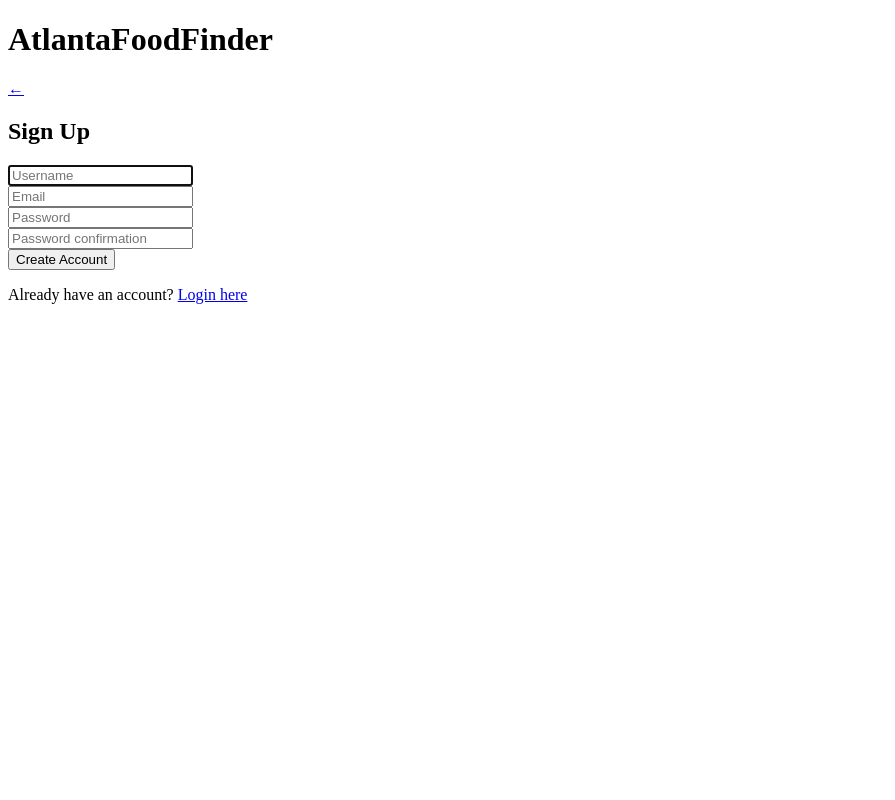
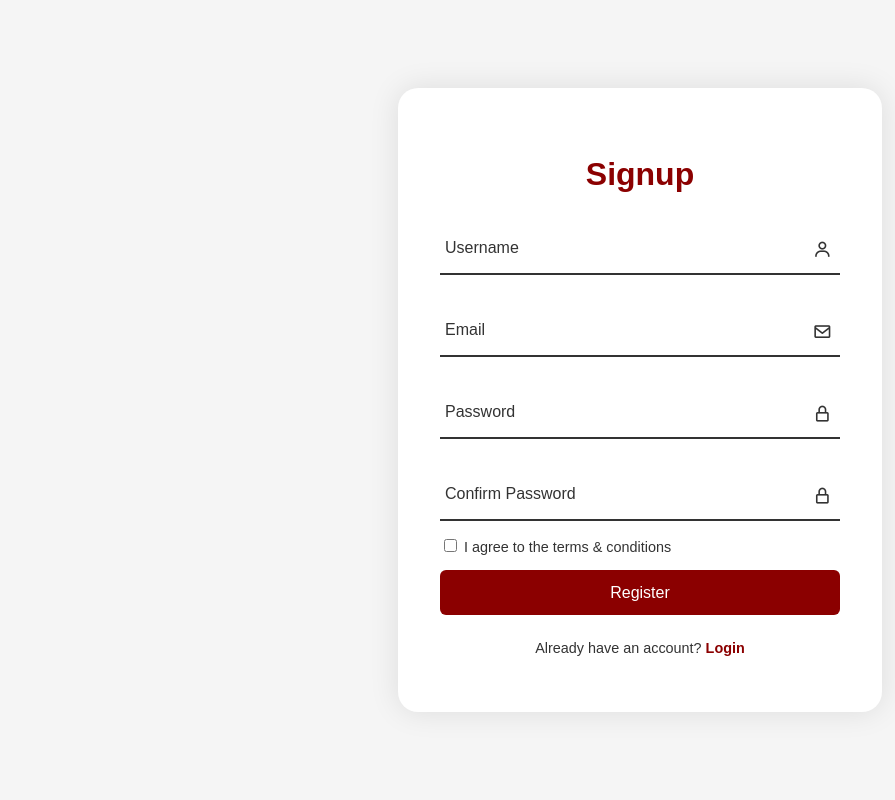
Before and after one commit to samWebster12/atlanta-food-finder, a Django app: page /signup/ in a window 1280 px wide. Shown: the whole page, without its empty margins (0-895 px from the left). Run offline with Django 5.2, Linux system fonts and the light colour scheme.

Commit message:
Not using start page anymore and redid signup and login pages

```diff
--- /dev/null
+++ b/web_app/static/web_app/css/auth/signup.css
@@ -0,0 +1,121 @@
+body {
+    display: flex;
+    justify-content: center;
+    align-items: center;
+    min-height: 100vh;
+    background-color: var(--background-color);
+    font-family: 'Poppins', sans-serif;
+}
+
+.wrapper {
+    position: relative;
+    width: 400px;
+    background-color: var(--card-background);
+    border: 2px solid rgba(255, 255, 255, .5);
+    border-radius: 20px;
+    box-shadow: 0 0 30px rgba(0, 0, 0, .1);
+    padding: 40px;
+    overflow: hidden;
+}
+
+.wrapper h2 {
+    font-size: 2em;
+    color: var(--primary-color);
+    text-align: center;
+    margin-bottom: 30px;
+}
+
+.input-box {
+    position: relative;
+    width: 100%;
+    height: 50px;
+    border-bottom: 2px solid var(--text-color);
+    margin: 30px 0;
+}
+
+.input-box label {
+    position: absolute;
+    top: 50%;
+    left: 5px;
+    transform: translateY(-50%);
+    color: var(--text-color);
+    font-weight: 500;
+    pointer-events: none;
+    transition: .5s;
+}
+
+.input-box input:focus~label,
+.input-box input:valid~label {
+    top: -5px;
+    color: var(--primary-color);
+}
+
+.input-box input {
+    width: 100%;
+    height: 100%;
+    background: transparent;
+    border: none;
+    outline: none;
+    font-size: 1em;
+    color: var(--text-color);
+    font-weight: 600;
+    padding: 0 35px 0 5px;
+}
+
+.input-box .icon {
+    position: absolute;
+    right: 8px;
+    font-size: 1.2rem;
+    color: var(--text-color);
+    line-height: 57px;
+}
+
+.remember-forgot {
+    font-size: .9em;
+    color: var(--text-color);
+    font-weight: 500;
+    margin: -15px 0 15px;
+    display: flex;
+    justify-content: space-between;
+}
+
+.remember-forgot label input {
+    accent-color: var(--primary-color);
+    margin-right: 3px;
+}
+
+.btn {
+    width: 100%;
+    height: 45px;
+    background: var(--primary-color);
+    border: none;
+    outline: none;
+    border-radius: 6px;
+    cursor: pointer;
+    font-size: 1em;
+    color: #fff;
+    font-weight: 500;
+    transition: 0.3s ease;
+}
+
+.btn:hover {
+    background: #6B0000;
+}
+
+.login-register {
+    font-size: .9em;
+    color: var(--text-color);
+    text-align: center;
+    font-weight: 500;
+    margin: 25px 0 10px;
+}
+
+.login-register p a {
+    color: var(--primary-color);
+    text-decoration: none;
+    font-weight: 600;
+}
+
+.login-register p a:hover {
+    text-decoration: underline;
+}
--- /dev/null
+++ b/web_app/templates/auth2/signup.html
@@ -0,0 +1,53 @@
+{% load static %}
+<!DOCTYPE html>
+<html lang="en">
+<head>
+    <meta charset="UTF-8">
+    <meta name="viewport" content="width=device-width, initial-scale=1.0">
+    <title>Registration Page</title>
+    <link href='https://unpkg.com/boxicons@2.1.4/css/boxicons.min.css' rel='stylesheet'>
+    <link rel="stylesheet" href="{% static 'web_app/css/base2.css' %}">
+    <link rel="stylesheet" href="{% static 'web_app/css/auth/signup.css' %}">
+
+    <style>
+
+    </style>
+</head>
+<body>
+    <div class="wrapper register">
+        <h2>Signup</h2>
+        <form method="post" action="{% url 'signup' %}">
+            {% csrf_token %}
+            <div class="input-box">
+                <span class="icon"><i class='bx bx-user'></i></span>
+                <input type="text" name="username" required>
+                <label>Username</label>
+            </div>
+            <div class="input-box">
+                <span class="icon"><i class='bx bx-envelope'></i></span>
+                <input type="email" name="email" required>
+                <label>Email</label>
+            </div>
+            <div class="input-box">
+                <span class="icon"><i class='bx bx-lock-alt'></i></span>
+                <input type="password" name="password1" required>
+                <label>Password</label>
+            </div>
+            <div class="input-box">
+                <span class="icon"><i class='bx bx-lock-alt'></i></span>
+                <input type="password" name="password2" required>
+                <label>Confirm Password</label>
+            </div>
+            <div class="remember-forgot">
+                <label><input type="checkbox" name="agree_terms" required> I agree to the terms & conditions</label>
+            </div>
+            <button type="submit" class="btn">Register</button>
+            <div class="login-register">
+                <p>Already have an account? <a href="{% url 'login' %}">Login</a></p>
+            </div>
+        </form>
+    </div>
+
+    <script src="https://code.jquery.com/jquery-3.6.0.min.js"></script>
+</body>
+</html>
--- a/web_app/templates/map.html
+++ b/web_app/templates/map.html
@@ -24,10 +24,11 @@
     <header class="header">
         <div class="header-content">
           <h1 class="header-title">Atlanta Food Map</h1>
+          <nav class="header-nav">
             {% if user.is_authenticated %}
               <a href="{% url 'profile' %}" class="profile-button">
                 <i class="fas fa-user-circle"></i>
-                    Profile
+                <span>Profile</span>
               </a>
             {% else %}
               <div class="auth-buttons">
@@ -35,7 +36,7 @@
                 <a href="{% url 'signup' %}" class="auth-button">Sign Up</a>
               </div>
             {% endif %}
-
+          </nav>
         </div>
       </header>
 
--- a/web_app/urls.py
+++ b/web_app/urls.py
@@ -3,21 +3,19 @@ from . import views
 from .views import SignUpView
 
 urlpatterns = [
-    path('', views.index, name='index'),
-    path('api/search/', views.search_restaurants, name='search_restaurants'),
+    path('', views.map_view, name='index'),
     path('accounts/', include('django.contrib.auth.urls')),
     path('home/', views.back_home, name='home'),
     path('create-account/', views.create_account, name='create'),
+    path('map/', views.map_view, name='map'),
     path('login/', views.login_view, name='login'),
     path('logout/', views.logout_view, name='logout'),
     path('account/', views.ask_account, name='account'),
     path('signup/', SignUpView.as_view(), name='signup'),
+    path('profile/', views.profile, name='profile'),
     path('api/place-details/', views.get_place_details, name='place_details'),
     path('api/proxy-photo/', views.proxy_place_photo, name='proxy_place_photo'),
     path('api/favorites', views.get_favorites, name='favorites'),
     path('api/get_profile', views.get_profile, name='get_profile'),
-    path('map/', views.map_view, name='map'),
-    path('create-account/', views.create_account, name='create'),
-    path('home/', views.back_home, name='home'),
-    path('profile/', views.profile, name='profile')
+    path('api/search/', views.search_restaurants, name='search_restaurants'),
 ]
--- a/web_app/views.py
+++ b/web_app/views.py
@@ -37,7 +37,7 @@ def login_view(request):
                 return JsonResponse({'success': False, 'errors': form.errors})
     else:
         form = CustomAuthenticationForm()
-    return render(request, 'auth/login.html', {'form': form})
+    return render(request, 'auth2/login.html', {'form': form})
 
 
 @csrf_exempt
@@ -238,7 +238,7 @@ class CustomUserCreationForm(UserCreationForm):
 class SignUpView(generic.CreateView):
     form_class = CustomUserCreationForm
     success_url = reverse_lazy('login')
-    template_name = 'auth/signup.html'
+    template_name = 'auth2/signup.html'
 
     def form_valid(self, form):
         response = super().form_valid(form)
```
Also changed, not shown: web_app/static/web_app/css/auth/login.css (added, +139 -0 lines), web_app/static/web_app/css/header.css (+56 -8 lines), web_app/templates/auth2/login.html (added, +36 -0 lines). Lines whose indentation alone changed are shown as unchanged.
